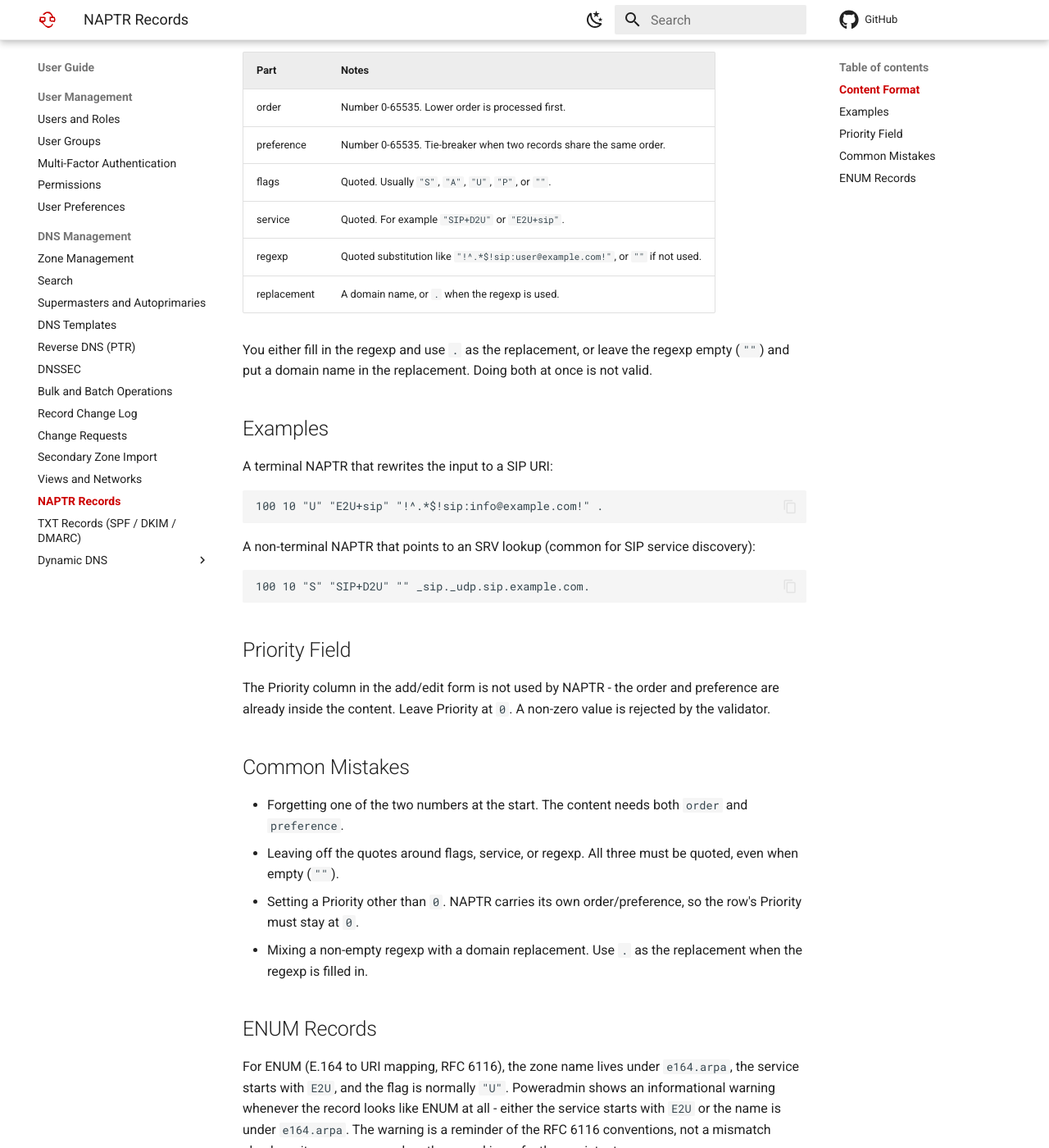
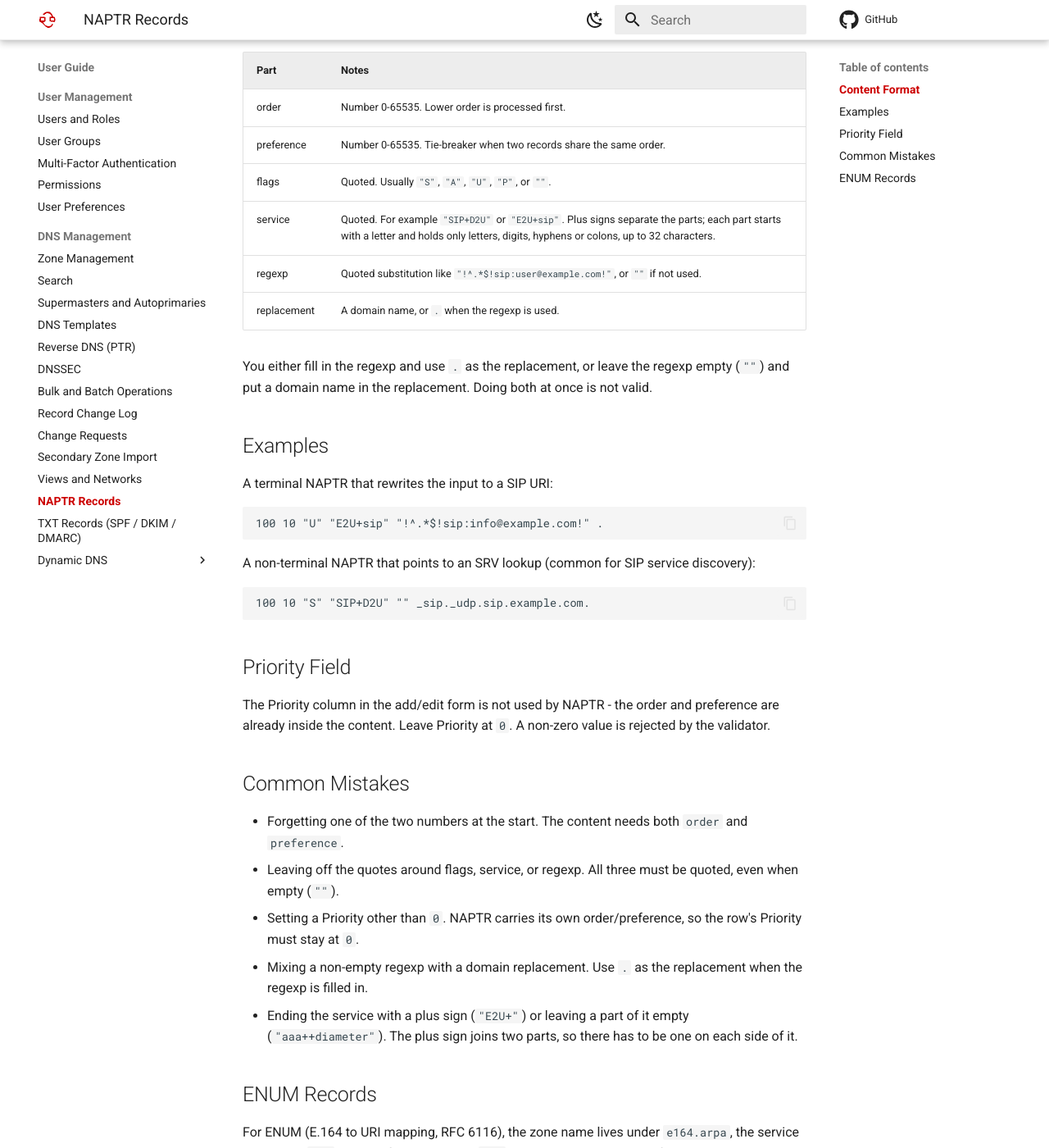
Before and after one commit to poweradmin/poweradmin-docs, an MkDocs documentation site: the page built from docs/user-guide/naptr-records.md, in a window 1280 px wide and 1400 px high, scrolled down 432 px. Shown: the whole window at 82% size. Built offline with MkDocs 1.6.1 and Material for MkDocs 9.7.7, drawn with Linux system fonts in a browser that asks for light colours; comment, search, counter and statistics services are not loaded.

Commit message:
docs(naptr): describe the service field format the validator accepts

```diff
--- a/docs/user-guide/naptr-records.md
+++ b/docs/user-guide/naptr-records.md
@@ -15,7 +15,7 @@ The content field has this layout:
 | order       | Number 0-65535. Lower order is processed first.                                        |
 | preference  | Number 0-65535. Tie-breaker when two records share the same order.                     |
 | flags       | Quoted. Usually `"S"`, `"A"`, `"U"`, `"P"`, or `""`.                                   |
-| service     | Quoted. For example `"SIP+D2U"` or `"E2U+sip"`.                                        |
+| service     | Quoted. For example `"SIP+D2U"` or `"E2U+sip"`. Plus signs separate the parts; each part starts with a letter and holds only letters, digits, hyphens or colons, up to 32 characters. |
 | regexp      | Quoted substitution like `"!^.*$!sip:user@example.com!"`, or `""` if not used.         |
 | replacement | A domain name, or `.` when the regexp is used.                                         |
 
@@ -45,6 +45,7 @@ The Priority column in the add/edit form is not used by NAPTR - the order and pr
 - Leaving off the quotes around flags, service, or regexp. All three must be quoted, even when empty (`""`).
 - Setting a Priority other than `0`. NAPTR carries its own order/preference, so the row's Priority must stay at `0`.
 - Mixing a non-empty regexp with a domain replacement. Use `.` as the replacement when the regexp is filled in.
+- Ending the service with a plus sign (`"E2U+"`) or leaving a part of it empty (`"aaa++diameter"`). The plus sign joins two parts, so there has to be one on each side of it.
 
 ## ENUM Records
 
```
Also changed, not shown: docs/whats-new/v4.5.0.md (+1 -0 lines), docs/whats-new/v4.6.0.md (+2 -0 lines).
